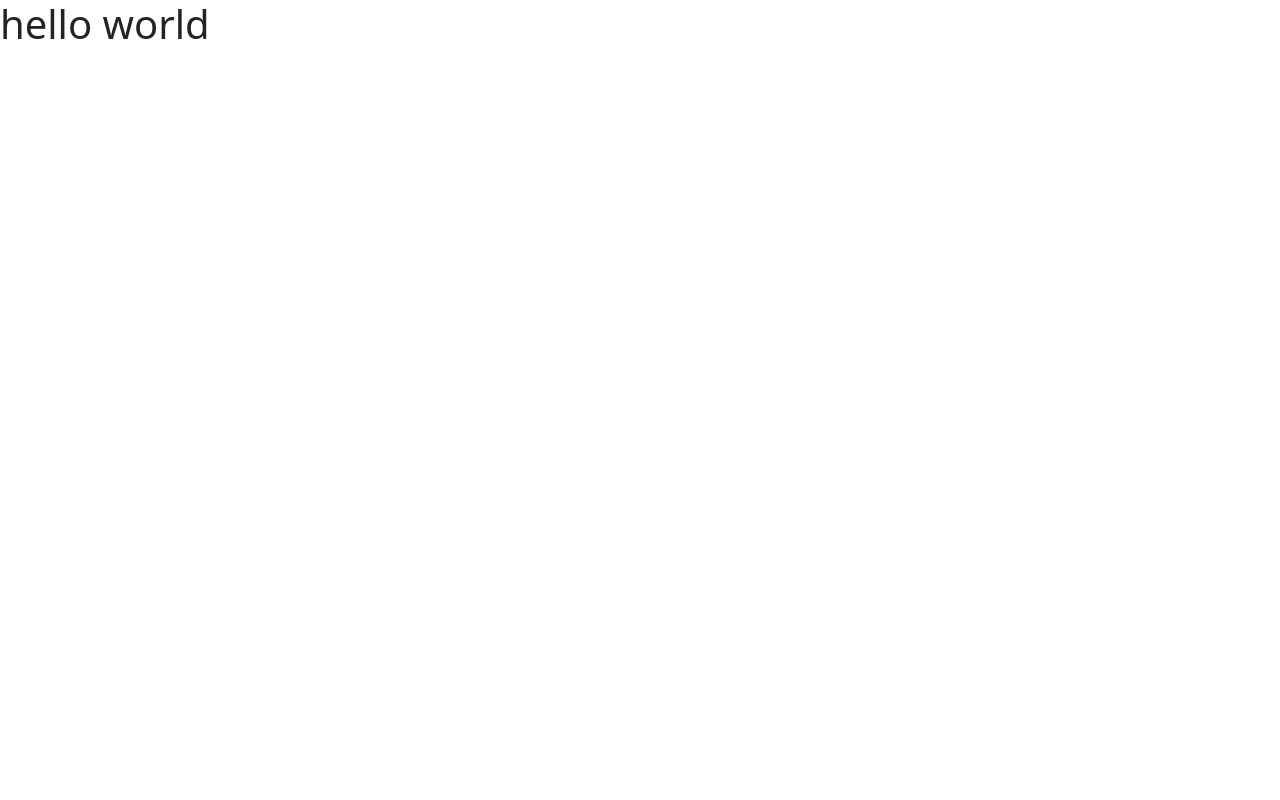
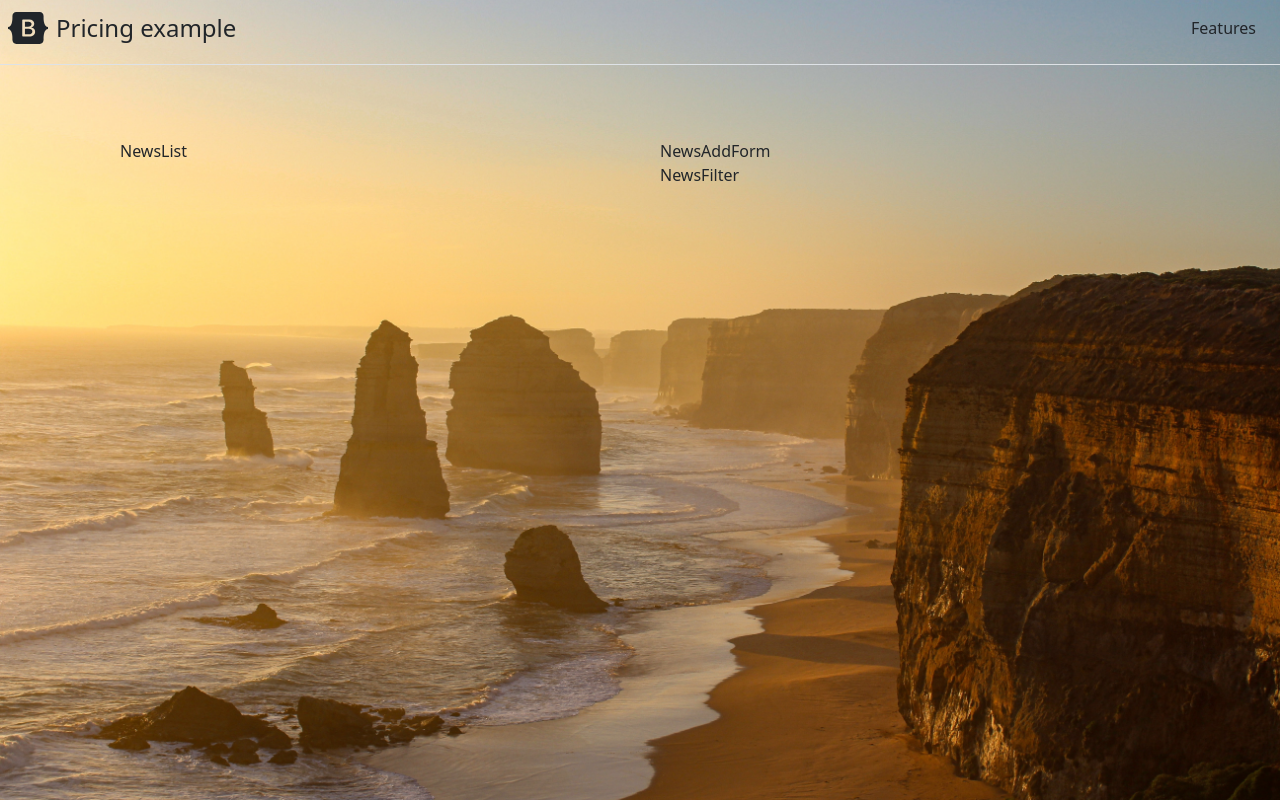
Before and after one commit to Tolkinxon/project_with_redux, a React (Create React App) app: page / in a window 1280 px wide. Built offline with nearby package versions, Linux system fonts and the light colour scheme.

Commit message:
added useHTTp

```diff
--- a/src/components/App.js
+++ b/src/components/App.js
@@ -1,10 +1,22 @@
+import NavBar from './NavBar'
+import NewsList from './NewsList'
+import NewsAddForm from './NewsAddForm'
+import NewsFilter from './NewsFilter'
+import '../index.css'
 
 function App() {
   return (
-    <div className="App">
-      <h1>hello world</h1>
+    <div className="app">
+      <NavBar />
+      <div className="content">
+        <NewsList />
+        <div className="content__page">
+          <NewsAddForm />
+          <NewsFilter />
+        </div>
+      </div>
     </div>
-  );
+  )
 }
 
-export default App;
+export default App
--- /dev/null
+++ b/src/components/NavBar.js
@@ -0,0 +1,21 @@
+
+
+export default function NavBar() {
+
+  return (
+    <div>
+        <div class="d-flex flex-column flex-md-row align-items-center p-2 pb-3 mb-4 border-bottom">
+      <a href="/" class="d-flex align-items-center text-dark text-decoration-none">
+        <svg xmlns="http://www.w3.org/2000/svg" width="40" height="32" class="me-2" viewBox="0 0 118 94" role="img"><title>Bootstrap</title><path fill-rule="evenodd" clip-rule="evenodd" d="M24.509 0c-6.733 0-11.715 5.893-11.492 12.284.214 6.14-.064 14.092-2.066 20.577C8.943 39.365 5.547 43.485 0 44.014v5.972c5.547.529 8.943 4.649 10.951 11.153 2.002 6.485 2.28 14.437 2.066 20.577C12.794 88.106 17.776 94 24.51 94H93.5c6.733 0 11.714-5.893 11.491-12.284-.214-6.14.064-14.092 2.066-20.577 2.009-6.504 5.396-10.624 10.943-11.153v-5.972c-5.547-.529-8.934-4.649-10.943-11.153-2.002-6.484-2.28-14.437-2.066-20.577C105.214 5.894 100.233 0 93.5 0H24.508zM80 57.863C80 66.663 73.436 72 62.543 72H44a2 2 0 01-2-2V24a2 2 0 012-2h18.437c9.083 0 15.044 4.92 15.044 12.474 0 5.302-4.01 10.049-9.119 10.88v.277C75.317 46.394 80 51.21 80 57.863zM60.521 28.34H49.948v14.934h8.905c6.884 0 10.68-2.772 10.68-7.727 0-4.643-3.264-7.207-9.012-7.207zM49.948 49.2v16.458H60.91c7.167 0 10.964-2.876 10.964-8.281 0-5.406-3.903-8.178-11.425-8.178H49.948z" fill="currentColor"></path></svg>
+        <span class="fs-4">Pricing example</span>
+      </a>
+
+      <nav class="d-inline-flex mt-2 mt-md-0 ms-md-auto">
+        <a class="me-3 py-2 text-dark text-decoration-none" href="#">Features</a>
+
+      </nav>
+    </div>
+    </div>
+
+  )
+}
--- /dev/null
+++ b/src/components/NewsAddForm.js
@@ -0,0 +1,7 @@
+import React from 'react'
+
+export default function NewsAddForm() {
+  return (
+    <div>NewsAddForm</div>
+  )
+}
--- /dev/null
+++ b/src/components/NewsFilter.js
@@ -0,0 +1,7 @@
+import React from 'react'
+
+export default function NewsFilter() {
+  return (
+    <div>NewsFilter</div>
+  )
+}
--- /dev/null
+++ b/src/components/NewsList.js
@@ -0,0 +1,6 @@
+
+export default function NewsList() {
+  return (
+    <div>NewsList</div>
+  )
+}
--- a/src/index.css
+++ b/src/index.css
@@ -1,7 +1,24 @@
 @import 'bootstrap/dist/css/bootstrap.min.css';
 
-*{
-    margin: 0px;
-    padding: 0px;
-    box-sizing: border-box;
+* {
+  margin: 0px;
+  padding: 0px;
+  box-sizing: border-box;
 }
+
+.app {
+  height: 100vh;
+  overflow: scroll;
+  background: url('./image/image.jpg') center / cover no-repeat;
+}
+
+.content {
+  display: grid;
+  grid-template-columns: 500px 450px;
+  width: 1040px;
+  margin: 0px auto;
+  padding-top: 50px;
+}
+.content__page {
+  padding-left: 40px;
+}
```
Also changed, not shown: src/hook/useHttp.js (added, +18 -0 lines), src/image/image.jpg (added).
